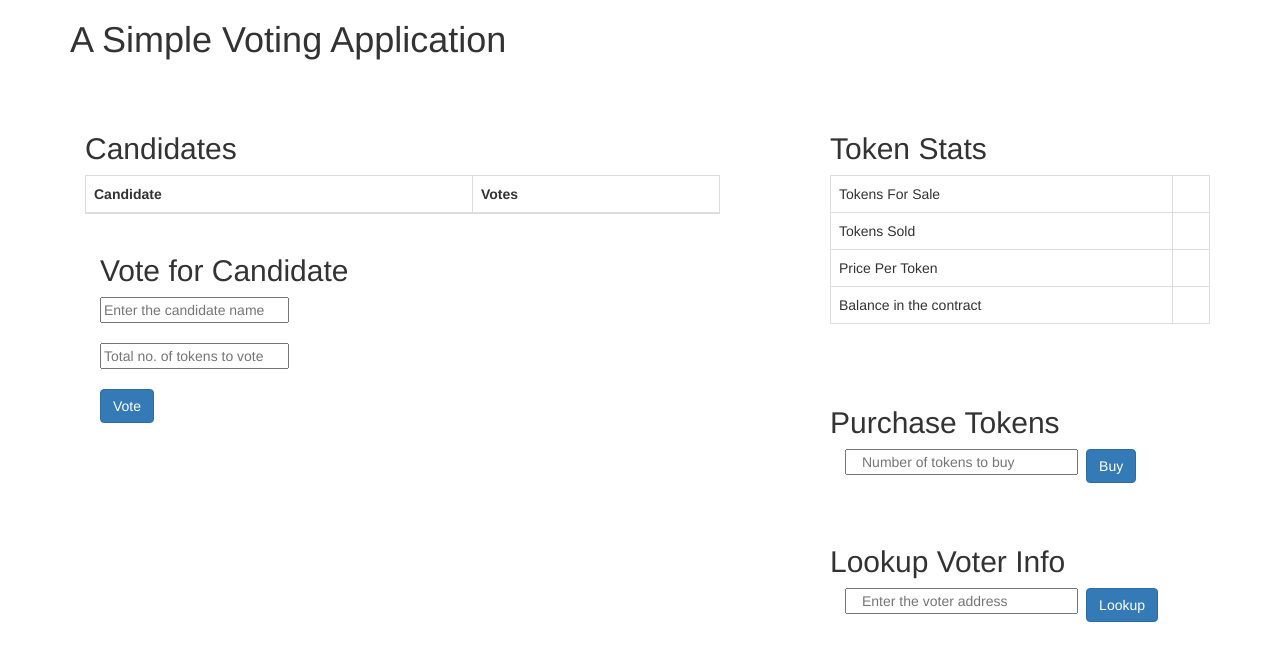
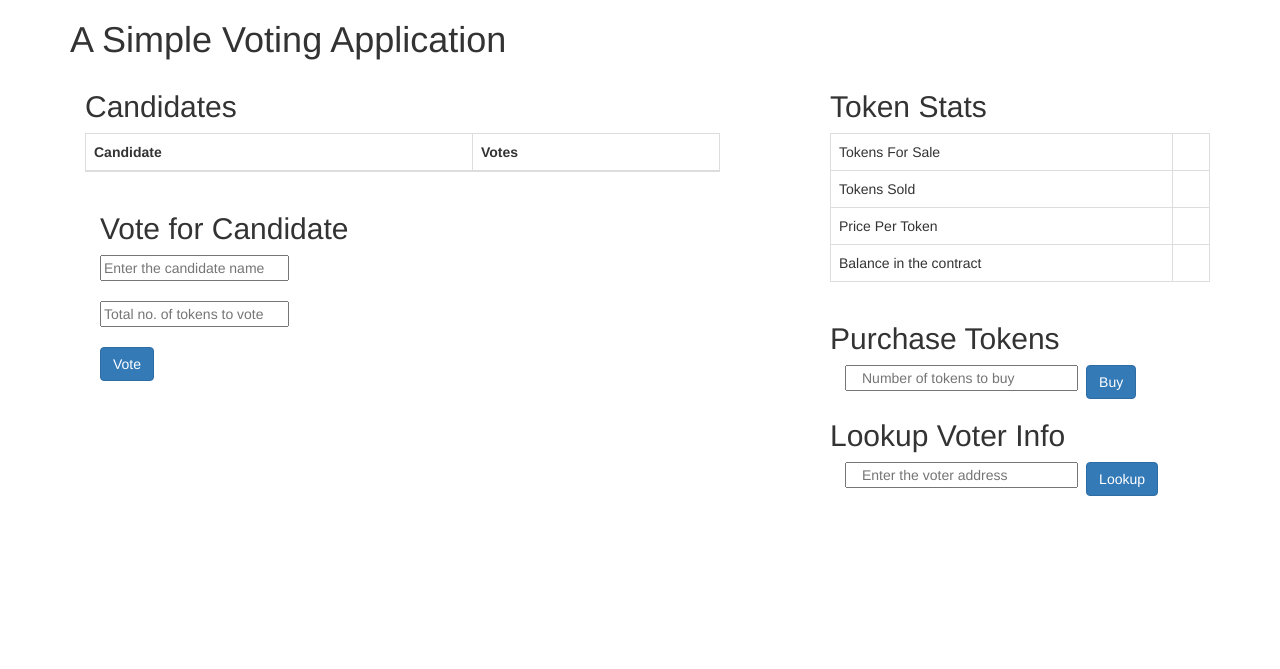
Before and after one commit to CruzMolina/TokenVoting, a website: page app/index.html in a window 1280 px wide. Drawn offline with nearby package versions, Linux system fonts and the light colour scheme; files whose address does not match are found by name.

Commit message:
First Commit

```diff
--- a/app/index.html
+++ b/app/index.html
@@ -5,9 +5,9 @@
   <link href='https://fonts.googleapis.com/css?family=Open+Sans:400,700' rel='stylesheet' type='text/css'>
   <link href='https://maxcdn.bootstrapcdn.com/bootstrap/3.3.7/css/bootstrap.min.css' rel='stylesheet' type='text/css'>
   <style>
-    .margin-top-3 {
+  /**  .margin-top-3 {
       margin-top: 3em;
-    }
+    } **/
   </style>
 </head>
 <body class="container">
```
